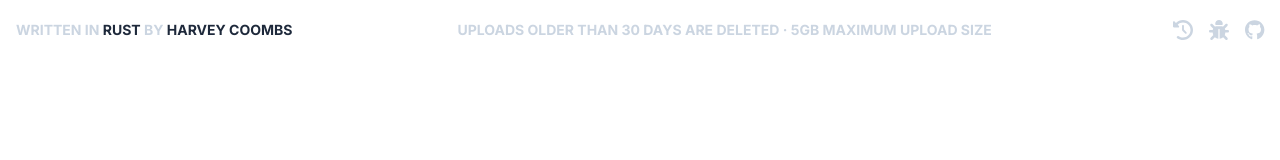
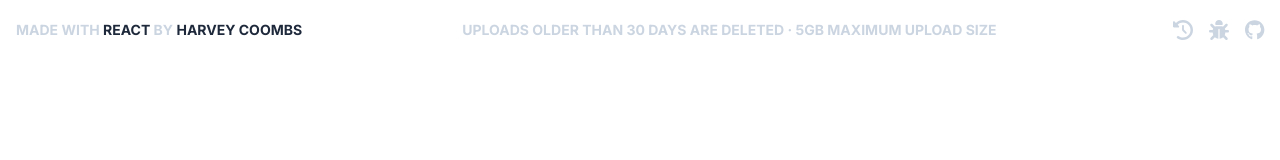
Before and after one commit to harveycoombs/share, a Next.js app: page / in a window 1280 px wide. Shown: the top 160 px of the page. Built offline with nearby package versions, Linux system fonts and the light colour scheme.

Commit message:
corrected header credit

```diff
--- a/src/app/ui/header.tsx
+++ b/src/app/ui/header.tsx
@@ -51,7 +51,7 @@ export default function Header() {
     return (
         <>
             <header className="absolute top-0 left-0 right-0 flex justify-between items-center p-4">
-                <strong className="text-sm font-bold">WRITTEN IN <span className="text-slate-800">RUST</span> BY <a href="https://harveycoombs.com/" target="_blank" className="text-slate-800 decoration-2 hover:underline">HARVEY COOMBS</a></strong>
+                <strong className="text-sm font-bold">MADE WITH <span className="text-slate-800">REACT</span> BY <a href="https://harveycoombs.com/" target="_blank" className="text-slate-800 decoration-2 hover:underline">HARVEY COOMBS</a></strong>
                 <div className="text-sm font-bold pointer-events-none select-none">UPLOADS OLDER THAN 30 DAYS ARE DELETED &middot; 5GB MAXIMUM UPLOAD SIZE</div>
                 <nav>
                     <HeaderNavigationItem title="View Upload History" icon={faClockRotateLeft} click={openHistory} />
```
